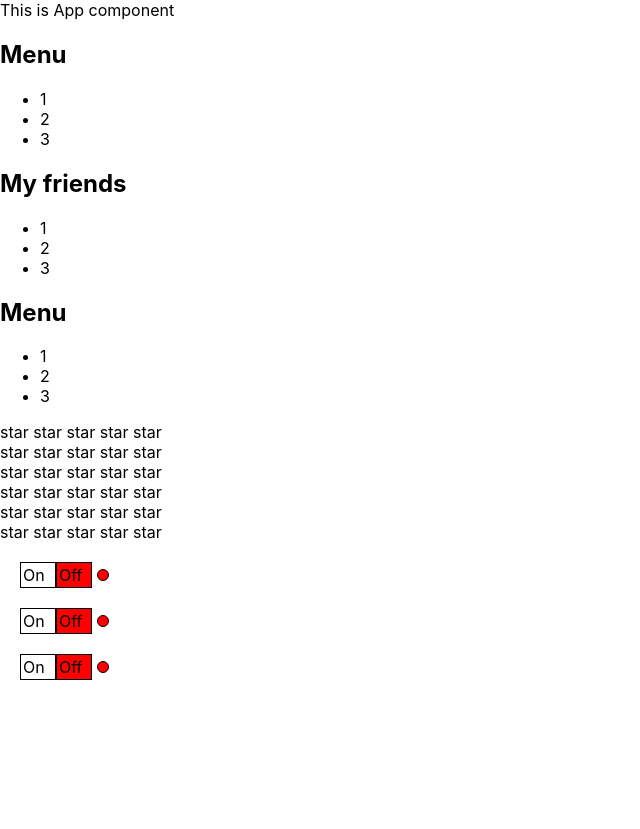
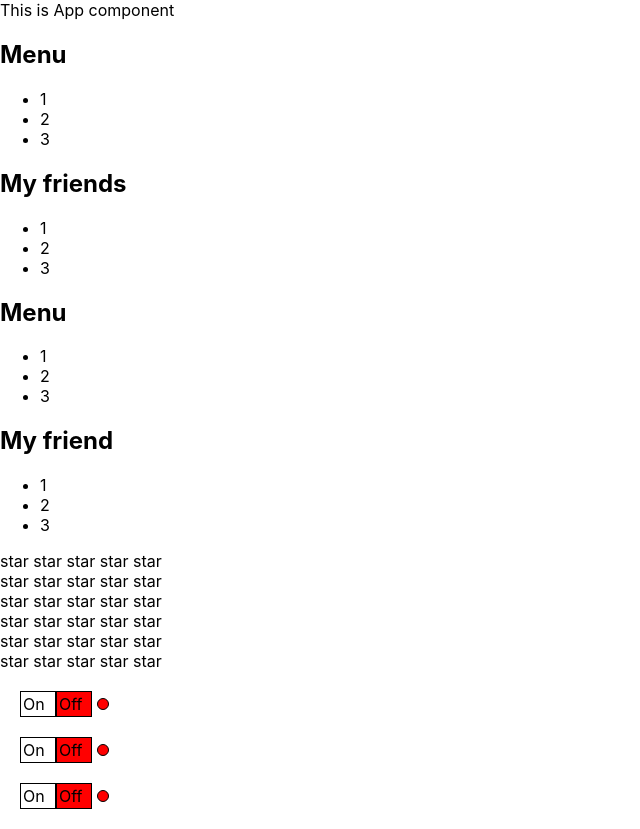
Before and after one commit to Karpenko21/react-podrobno, a React (Create React App) app: page / in a window 1280 px wide. Shown: the whole page, without its empty margins (0-640 px from the left). Before the commit the page ends 800 px from the top, so only its background shows below. Built offline with nearby package versions, Linux system fonts and the light colour scheme.

Commit message:
Task after video #8

```diff
--- a/src/App.tsx
+++ b/src/App.tsx
@@ -8,8 +8,8 @@ import {UncontrolledRating} from "./component/UncontrolledRating/UncontrolledRat
 
 function App() {
 
-    let [ratingValue, setRatingValue] = useState <RatingValueType>(0)
-    let [accordionCollapsed, setAccordionCollapsed] = useState <boolean>(false)
+    let [ratingValue, setRatingValue] = useState<RatingValueType>(0)
+    let [accordionCollapsed, setAccordionCollapsed] = useState<boolean>(false)
 
     return (
         <div>
@@ -17,7 +17,8 @@ function App() {
             <UncontrolledAccordion titleValue={'Menu'} />
             <UncontrolledAccordion titleValue={'My friends'} />
 
-            <Accordion titleValue={"Menu"} collapsed={false}/>
+            <Accordion titleValue={"Menu"} collapsed={accordionCollapsed} onClick={setAccordionCollapsed}/>
+            <Accordion titleValue={"My friend"} collapsed={accordionCollapsed} onClick={setAccordionCollapsed}/>
 
             <UncontrolledRating/>
             <UncontrolledRating/>
--- a/src/component/Accordion/Accordion.tsx
+++ b/src/component/Accordion/Accordion.tsx
@@ -3,12 +3,13 @@ import React from "react";
 type AccordionPropsType = {
     titleValue: string
     collapsed: boolean
+    onClick: (accordionCollapsed: boolean) => void
 }
 
 export function Accordion(props: AccordionPropsType) {
         return (
             <div>
-                <AccordionTitle title={props.titleValue}/>
+                <AccordionTitle title={props.titleValue} onClick={() => props.onClick(!props.collapsed)}/>
                 {!props.collapsed && <AccordionBody/>}
             </div>
         )
@@ -16,11 +17,12 @@ export function Accordion(props: AccordionPropsType) {
 
 type AccordionTitlePropsType = {
     title: string
+    onClick: () => void
 }
 
 function AccordionTitle(props: AccordionTitlePropsType) {
     return (
-        <h2>{props.title}</h2>
+        <h2 onClick={props.onClick}>{props.title}</h2>
     )
 }
 
```
